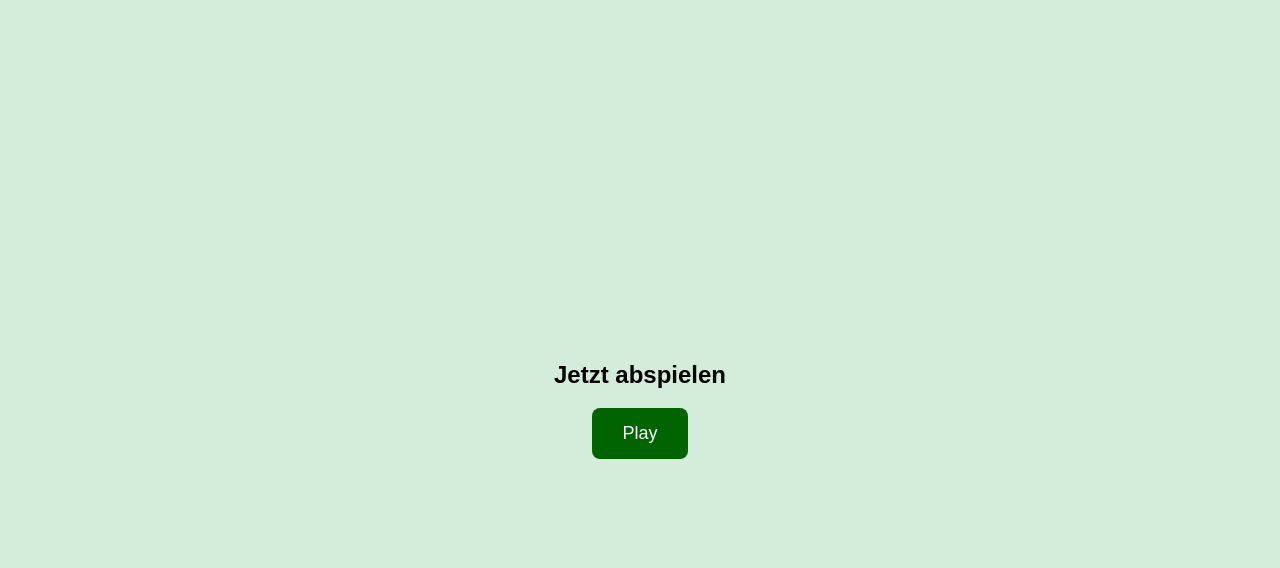
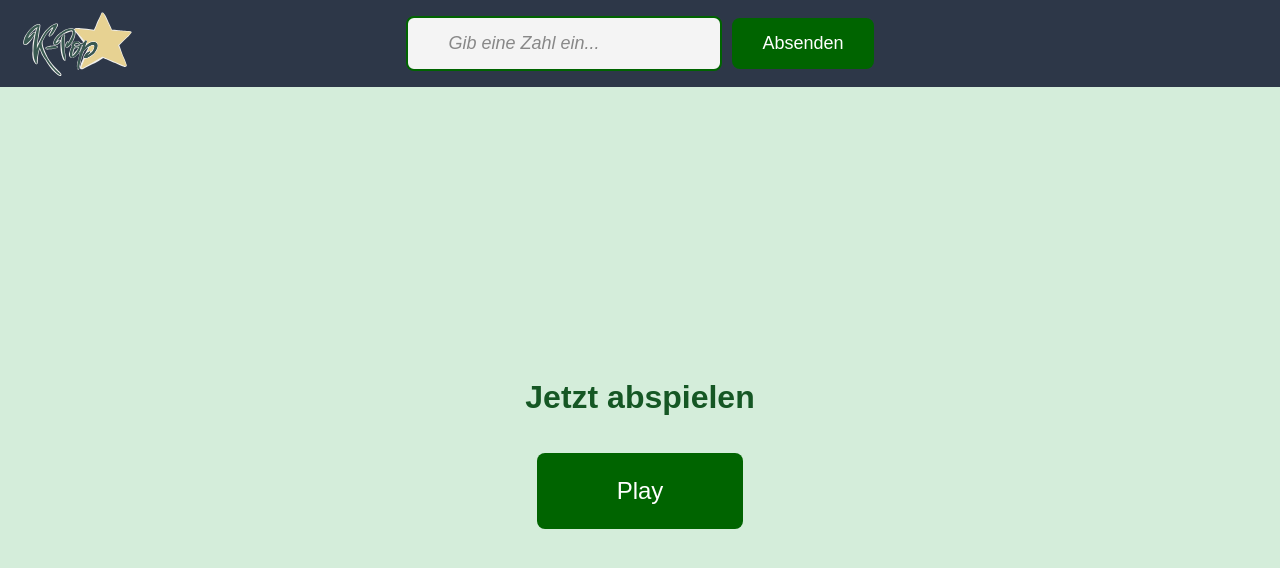
Before and after one commit to magicM00nchild/KpopStar, a React (Create React App) app: page /audio/1 in a window 1280 px wide. Shown: the top 568 px of the page. Built offline with nearby package versions, Linux system fonts and the light colour scheme.

Commit message:
Finish the app itself without content

```diff
--- a/src/KpopStar.css
+++ /dev/null
@@ -1,53 +0,0 @@
-body {
-    background-color: #d4edda; /* Blass grüner Hintergrund */
-    color: black; /* Schwarze Schrift */
-    font-family: Arial, sans-serif;
-    margin: 0;
-    padding: 0;
-    display: flex;
-    justify-content: center;
-    align-items: center;
-    height: 100vh;
-    text-align: center;
-  }
-
-  .home-container {
-    display: flex;
-    flex-direction: column;
-    align-items: center;
-    justify-content: center;
-    height: 100vh;
-  }x
-
-  h1 {
-    font-size: 3rem;
-    font-weight: bold;
-    color: #155724; /* Dunkelgrün */
-  }
-
-  p {
-    font-size: 1.2rem;
-    margin-top: 10px;
-    max-width: 600px;
-  }
-
-  .button {
-    background-color: #006400; /* Dunkelgrün */
-    color: white;              /* Weiße Schrift */
-    padding: 15px 30px;        /* Größeren Button machen */
-    font-size: 18px;           /* Schriftgröße anpassen */
-    border: none;              /* Keine Randlinie */
-    border-radius: 8px;        /* Abgerundete Ecken */
-    cursor: pointer;          /* Mauszeiger wird zu Hand */
-    transition: background-color 0.3s ease, transform 0.2s ease; /* Sanfte Übergänge */
-}
-
-.button:hover {
-    background-color: #004d00; /* Etwas dunkleres Grün beim Hover */
-    transform: scale(1.05);     /* Button leicht vergrößern beim Hover */
-}
-
-.button:active {
-    background-color: #003300; /* Noch dunkleres Grün beim Klicken */
-    transform: scale(1);       /* Button beim Klicken wieder normal */
-}
--- a/src/KpopStar.tsx
+++ b/src/KpopStar.tsx
@@ -1,53 +1,16 @@
 import React, { useState } from "react";
 import { BrowserRouter as Router, Route, Routes, useParams } from "react-router-dom";
-import "./KpopStar.css"
-import ReactPlayer from 'react-player/youtube'
-import { audioLinks } from "./audioLinks";
-import InputForm from "./Utils/InputForm";
+import AudioPlayer from "./pages/AudioPlayerYouTube";
+import Home from "./pages/Home";
+import NotFound from "./pages/NotFound";
 
-const Home = () => (
-    <div className="home-container">
-      <h1>Kpopstar</h1>
-      <p>Bist du so ein krasser Kpop Fan?</p>
-      <InputForm />
-    </div>
-  );
-
-
-const AudioPlayer = () => {
-    const [playing, setPlaying] = useState(false)
-
-    const handlePlayPause = () => {
-        if (playing === true){
-            setPlaying(false)
-        } else {
-            setPlaying(true)
-        }
-      }
-
-    const { id } = useParams<{ id: string }>();
-    const videoUrl = audioLinks.find(item => item.id === id)?.link;
-
-    if (!videoUrl) {
-      return <p className="text-white">Audio nicht gefunden.</p>;
-    }
-
-  return (
-    <div className="flex flex-col items-center justify-center h-screen bg-gray-900 text-white">
-      <h2 className="text-3xl">Jetzt abspielen</h2>
-      <div className="mt-4 w-full max-w-lg">
-      <ReactPlayer width="0" height="0" url={videoUrl} playing={playing}/>
-      <button className="button" onClick={handlePlayPause} > {playing ? 'Pause' : 'Play'} </button>
-      </div>
-    </div>
-  );
-};
 
 const KpopStarApp = () => (
 <Router>
     <Routes>
       <Route path="/" element={<Home />} />
       <Route path="/audio/:id" element={<AudioPlayer />} />
+      <Route path="/not-found" element={<NotFound />} />
     </Routes>
   </Router>
 );
--- /dev/null
+++ b/src/Utils/Header.css
@@ -0,0 +1,21 @@
+  /* Header */
+  .header {
+    display: flex;
+    align-items: center;
+    width: 100vw;
+    padding: 16px;
+    background-color: #2d3748;
+    gap: 3%;
+    box-sizing: border-box;
+    justify-content: center;
+    position: relative;
+  }
+
+  /* Logo */
+  .logo {
+    position: absolute;
+    left: 16px;
+    width: 120px;
+    height: auto;
+    cursor: pointer;
+  }
--- /dev/null
+++ b/src/Utils/Header.tsx
@@ -0,0 +1,25 @@
+import { useNavigate } from "react-router-dom";
+import "./Header.css"
+import InputForm from "./InputForm"
+import logo from "../data/logo_kpop_star.svg"
+
+const Header = () => {
+    const navigate = useNavigate();
+
+
+    return (
+        <header className="header">
+            <img
+              src={logo}
+              alt="Logo"
+              className="logo"
+              onClick={() => navigate('/')}
+            />
+            <div className="input-container">
+                <InputForm />
+            </div>
+          </header>
+    )
+
+}
+export default Header
--- a/src/Utils/InputForm.css
+++ b/src/Utils/InputForm.css
@@ -1,8 +1,8 @@
 .input-field {
     background-color: #f4f4f4; /* Helles Grau für den Hintergrund */
     color: #333;               /* Dunkelgraue Schrift */
-    padding: 12px 20px;        /* Polsterung für das Feld */
-    font-size: 16px;           /* Schriftgröße */
+    padding: 15px 40px;        /* Polsterung für das Feld */
+    font-size: 18px;           /* Schriftgröße */
     border: 2px solid #006400; /* Dunkelgrüner Rand */
     border-radius: 8px;        /* Abgerundete Ecken */
     width: 100%;               /* Füllt die gesamte Breite des Containers */
--- a/src/Utils/InputForm.tsx
+++ b/src/Utils/InputForm.tsx
@@ -1,33 +1,33 @@
 import React, { useState } from 'react';
 import "./InputForm.css"
 import { useNavigate } from 'react-router-dom';
+import { audioLinks } from '../audioLinks';
 
 const InputForm = () => {
-    // State für das Input-Feld
     const [inputValue, setInputValue] = useState('');
-    const navigate = useNavigate(); // Navigations-Hook von react-router-dom
+    const navigate = useNavigate();
 
     const redirect = (inputValue: string) => {
-        navigate(`/audio/${inputValue}`);
+        const exists = audioLinks.some((item) => item.id === inputValue);
+        if (exists){
+            navigate(`/audio/${inputValue}`);
+        } else {
+            navigate("/not-found");
+        }
     }
 
 
-    // Funktion, um den Wert des Input-Feldes zu aktualisieren
     const handleChange = (event: { target: { value: React.SetStateAction<string>; }; }) => {
         setInputValue(event.target.value);
     };
 
-    // Funktion, die bei Drücken der Enter-Taste ausgeführt wird
     const handleKeyPress = (event: { key: string; }) => {
         if (event.key === 'Enter') {
-            console.log('Eingegebene Zahl:', inputValue); // Gibt den Wert in der Konsole aus
             redirect(inputValue)
         }
     };
 
-    // Optional: Wenn du den Button verwenden möchtest
     const handleSubmit = () => {
-        console.log('Eingegebene Zahl:', inputValue); // Gibt den Wert in der Konsole aus
         redirect(inputValue)
     };
 
@@ -35,9 +35,9 @@ const InputForm = () => {
         <div className="container-input">
             <input
                 type="text"
-                value={inputValue} // Setzt den Wert des Input-Feldes
-                onChange={handleChange} // Aktualisiert den Wert bei Eingabe
-                onKeyDown={handleKeyPress} // Hört auf die Enter-Taste
+                value={inputValue}
+                onChange={handleChange}
+                onKeyDown={handleKeyPress}
                 className="input-field"
                 placeholder="Gib eine Zahl ein..."
             />
--- a/src/index.tsx
+++ b/src/index.tsx
@@ -13,7 +13,4 @@ root.render(
   </React.StrictMode>
 );
 
-// If you want to start measuring performance in your app, pass a function
-// to log results (for example: reportWebVitals(console.log))
-// or send to an analytics endpoint. Learn more: https://bit.ly/CRA-vitals
 reportWebVitals();
--- /dev/null
+++ b/src/pages/AudioPlayerYouTube.css
@@ -0,0 +1,51 @@
+/* Hauptcontainer */
+.container {
+    display: flex;
+    flex-direction: column;
+    height: 100vh;
+    color: white;
+  }
+
+  /* Hauptinhalt */
+  .main-content {
+    display: flex;
+    flex-direction: column;
+    align-items: center;
+    justify-content: center;
+    flex-grow: 1;
+    text-align: center;
+  }
+
+  /* Player Container */
+  .player-container {
+    margin-top: 16px;
+    width: 100%;
+    max-width: 400px;
+  }
+
+  .play-button {
+    background-color: #006400;
+    color: white;
+    padding: 6% 20%;
+    font-size: 24px;
+    border: none;
+    border-radius: 8px;
+    cursor: pointer;
+    transition: background-color 0.3s ease, transform 0.2s ease;
+}
+
+.play-button:hover {
+    background-color: #004d00;
+    transform: scale(1.05);
+}
+
+.play-button:active {
+    background-color: #003300;
+    transform: scale(1);
+}
+  h1 {
+    color: #155724;
+  }
+  h2 {
+    color: #155724;
+  }
--- /dev/null
+++ b/src/pages/AudioPlayerYouTube.tsx
@@ -0,0 +1,47 @@
+import { useNavigate, useParams } from "react-router-dom";
+import { audioLinks } from "../audioLinks";
+import { useState } from "react";
+import InputForm from "../utils/InputForm";
+import ReactPlayer from 'react-player/youtube'
+import logo from "../data/logo_kpop_star.svg"
+import "./AudioPlayerYouTube.css"
+import Header from "../utils/Header";
+
+
+
+const AudioPlayer = () => {
+    const [playing, setPlaying] = useState(false)
+
+    const handlePlayPause = () => {
+        if (playing === true){
+            setPlaying(false)
+        } else {
+            setPlaying(true)
+        }
+      }
+
+    const { id } = useParams<{ id: string }>();
+    const videoUrl = audioLinks.find(item => item.id === id)?.link;
+
+    if (!videoUrl) {
+      return <p className="text-white">Audio nicht gefunden.</p>;
+    }
+
+    return (
+        <div className="container">
+            <Header />
+
+              <main className="main-content">
+            <h1>Jetzt abspielen</h1>
+            <div className="player-container">
+              <ReactPlayer width="0" height="0" url={videoUrl} playing={playing} />
+              <button className="play-button" onClick={handlePlayPause}>
+                {playing ? 'Pause' : 'Play'}
+              </button>
+            </div>
+          </main>
+        </div>
+      );
+};
+
+export default AudioPlayer
--- /dev/null
+++ b/src/pages/Home.css
@@ -0,0 +1,32 @@
+body {
+    background-color: #d4edda; /* Blass grüner Hintergrund */
+    color: black; /* Schwarze Schrift */
+    font-family: Arial, sans-serif;
+    margin: 0;
+    padding: 0;
+    display: flex;
+    justify-content: center;
+    align-items: center;
+    height: 100vh;
+    text-align: center;
+  }
+
+  .home-container {
+    display: flex;
+    flex-direction: column;
+    align-items: center;
+    justify-content: center;
+    height: 100vh;
+  }x
+
+  h1 {
+    font-size: 3rem;
+    font-weight: bold;
+    color: #155724; /* Dunkelgrün */
+  }
+
+  p {
+    font-size: 1.2rem;
+    margin-top: 10px;
+    max-width: 600px;
+  }
--- /dev/null
+++ b/src/pages/Home.tsx
@@ -0,0 +1,14 @@
+import InputForm from "../utils/InputForm";
+import logo from "../data/logo_kpop_star.svg"
+import "./Home.css"
+
+const Home = () => (
+    <div className="home-container">
+        <img src={logo} alt="Logo" width={300} height={300} />
+        <h1>Kpopstar</h1>
+        <p>Bist du so ein krasser Kpop Fan?</p>
+        <InputForm />
+    </div>
+  );
+
+export default Home;
--- /dev/null
+++ b/src/pages/NotFound.tsx
@@ -0,0 +1,13 @@
+import Header from "../utils/Header"
+
+const NotFound = () => {
+    return (
+        <div className="container">
+            <Header />
+            <h1>Sorry das war keine gültige Einagbe!</h1>
+            <h2>Versuche es erneut!</h2>
+        </div>
+    )
+}
+
+export default NotFound
```
Also changed, not shown: src/data/logo_kpop_star.svg (added).
